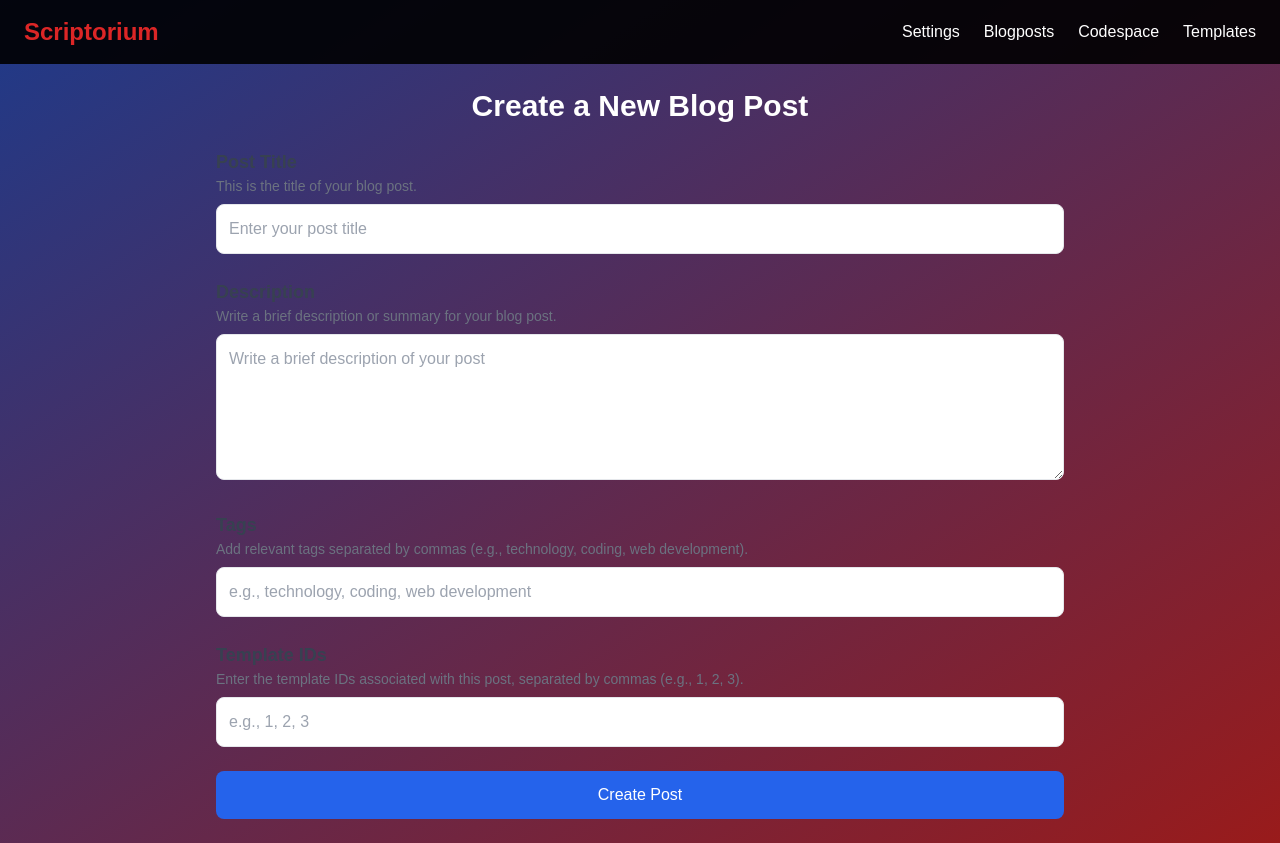
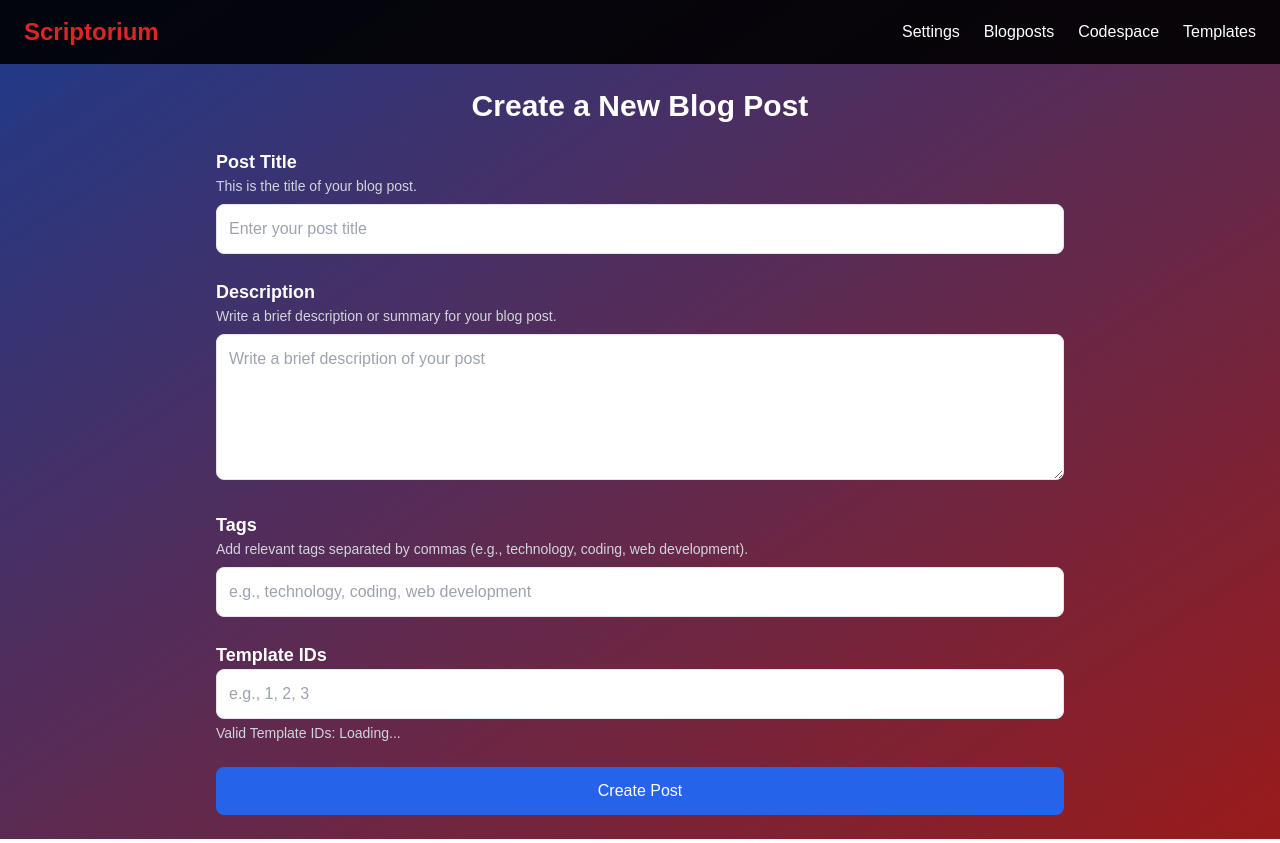
Before and after one commit to davidzheglov/Scriptorium-Project-2, a Next.js app in the folder PP2/my-app/: page /createblogposts in a window 1280 px wide. Built offline with nearby package versions, Linux system fonts and the light colour scheme; no server answers; the database is empty.

Commit message:
Editting createblogposts so that an invalid template ID is caught, and changed font colours for visibility [by Daniel Lee]

```diff
--- a/PP2/my-app/pages/blogposts/[id].tsx
+++ b/PP2/my-app/pages/blogposts/[id].tsx
@@ -495,6 +495,23 @@ export default function BlogPostPage({
               ))}
             </div>
           </div>
+
+          {/* Templates Section */}
+          <div className="mt-4">
+            <h3 className="text-lg font-bold">Templates:</h3>
+            <div className="flex flex-wrap gap-2 mt-2">
+              {post?.templates.map((template, index) => (
+                <a
+                  key={index}
+                  href={`/codespace?templateId=${template.id}`} // Link to the codespace
+                  className="px-2 py-1 bg-blue-600 text-white rounded-full text-sm hover:bg-blue-700"
+                >
+                  Template #{template.id}
+                </a>
+              ))}
+            </div>
+          </div>
+
           <div className="flex items-center gap-4 mt-4">
             <button
               onClick={() => handleVote('upvote')}
--- a/PP2/my-app/pages/createblogposts.tsx
+++ b/PP2/my-app/pages/createblogposts.tsx
@@ -1,4 +1,4 @@
-import { useState } from 'react';
+import { useState, useEffect } from 'react';
 import { useRouter } from 'next/router';
 import { GetServerSideProps } from 'next';
 
@@ -6,7 +6,6 @@ export const getServerSideProps: GetServerSideProps = async (context) => {
   const { req } = context;
   const cookies = req.cookies;
 
-  // Extract the JWT token from cookies
   const token = cookies.token || null;
 
   return {
@@ -26,6 +25,24 @@ export default function CreateBlogPost({ token }: { token: string | null }) {
   });
   const [error, setError] = useState('');
   const [loading, setLoading] = useState(false);
+  const [validTemplateIds, setValidTemplateIds] = useState<number[]>([]); // Store valid Template IDs
+
+  // Fetch valid Template IDs when the component loads
+  useEffect(() => {
+    const fetchTemplateIds = async () => {
+      try {
+        const res = await fetch('/api/templates/visitor_get');
+        if (!res.ok) throw new Error('Failed to fetch templates');
+        const templates = await res.json();
+        const ids = templates.map((template: { id: number }) => template.id);
+        setValidTemplateIds(ids);
+      } catch (err) {
+        console.error('Error fetching template IDs:', err);
+      }
+    };
+
+    fetchTemplateIds();
+  }, []);
 
   const handleChange = (e: React.ChangeEvent<HTMLInputElement | HTMLTextAreaElement>) => {
     const { name, value } = e.target;
@@ -51,21 +68,15 @@ export default function CreateBlogPost({ token }: { token: string | null }) {
       return;
     }
 
-  if (parsedTemplateIds.length === 0) {
-      setError('Template IDs are required.');
+    // Validate Template IDs against the fetched valid IDs
+    const invalidIds = parsedTemplateIds.filter((id) => !validTemplateIds.includes(id));
+    if (invalidIds.length > 0) {
+      setError(`Invalid Template IDs: ${invalidIds.join(', ')}`);
       return;
     }
 
-
     setLoading(true);
     setError('');
-
-    // Debugging the form data before the request
-    console.log('Submitting Blog Post:');
-    console.log('Title:', formData.title);
-    console.log('Description:', formData.description);
-    console.log('Tags:', formData.tags);
-    console.log('Template IDs:', parsedTemplateIds);
 
     try {
       const response = await fetch('/api/blogs', {
@@ -100,13 +111,12 @@ export default function CreateBlogPost({ token }: { token: string | null }) {
 
   return (
     <div className="max-w-4xl mx-auto p-6">
-      <h1 className="text-3xl font-bold mb-6 text-center">Create a New Blog Post</h1>
+      <h1 className="text-3xl font-bold mb-6 text-center text-white">Create a New Blog Post</h1>
       {error && <p className="text-red-600 mb-4">{error}</p>}
       <form onSubmit={handleSubmit} className="space-y-6">
-        {/* Title Section */}
         <div>
-          <label className="block text-lg font-semibold text-gray-700">Post Title</label>
-          <p className="text-sm text-gray-500 mb-2">
+          <label className="block text-lg font-semibold text-white">Post Title</label>
+          <p className="text-sm text-gray-300 mb-2">
             This is the title of your blog post.
           </p>
           <input
@@ -119,11 +129,9 @@ export default function CreateBlogPost({ token }: { token: string | null }) {
             required
           />
         </div>
-
-        {/* Description Section */}
         <div>
-          <label className="block text-lg font-semibold text-gray-700">Description</label>
-          <p className="text-sm text-gray-500 mb-2">
+          <label className="block text-lg font-semibold text-white">Description</label>
+          <p className="text-sm text-gray-300 mb-2">
             Write a brief description or summary for your blog post.
           </p>
           <textarea
@@ -136,10 +144,9 @@ export default function CreateBlogPost({ token }: { token: string | null }) {
             required
           ></textarea>
         </div>
-
         <div>
-          <label className="block text-lg font-semibold text-gray-700">Tags</label>
-          <p className="text-sm text-gray-500 mb-2">
+          <label className="block text-lg font-semibold text-white">Tags</label>
+          <p className="text-sm text-gray-300 mb-2">
             Add relevant tags separated by commas (e.g., technology, coding, web development).
           </p>
           <input
@@ -151,13 +158,8 @@ export default function CreateBlogPost({ token }: { token: string | null }) {
             placeholder="e.g., technology, coding, web development"
           />
         </div>
-
-        {/* Template IDs Section */}
         <div>
-          <label className="block text-lg font-semibold text-gray-700">Template IDs</label>
-          <p className="text-sm text-gray-500 mb-2">
-            Enter the template IDs associated with this post, separated by commas (e.g., 1, 2, 3).
-          </p>
+          <label className="block text-lg font-semibold text-white">Template IDs</label>
           <input
             type="text"
             name="templateIds"
@@ -167,9 +169,10 @@ export default function CreateBlogPost({ token }: { token: string | null }) {
             placeholder="e.g., 1, 2, 3"
             required
           />
+          <p className="text-sm text-gray-300 mt-1">
+            Valid Template IDs: {validTemplateIds.length > 0 ? validTemplateIds.join(', ') : 'Loading...'}
+          </p>
         </div>
-
-        {/* Submit Button */}
         <button
           type="submit"
           className="w-full bg-blue-600 hover:bg-blue-700 text-white py-3 rounded-lg font-medium"
```
Lines whose indentation alone changed are shown as unchanged.
